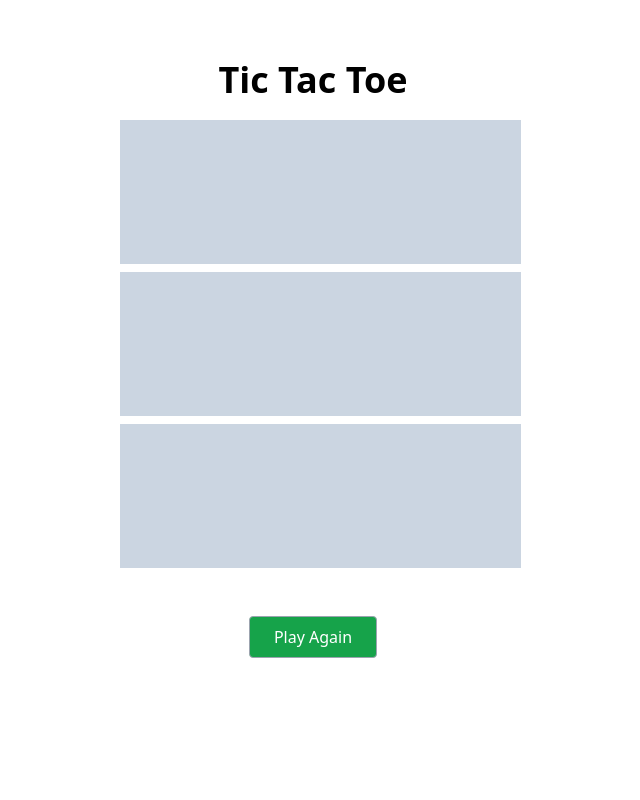
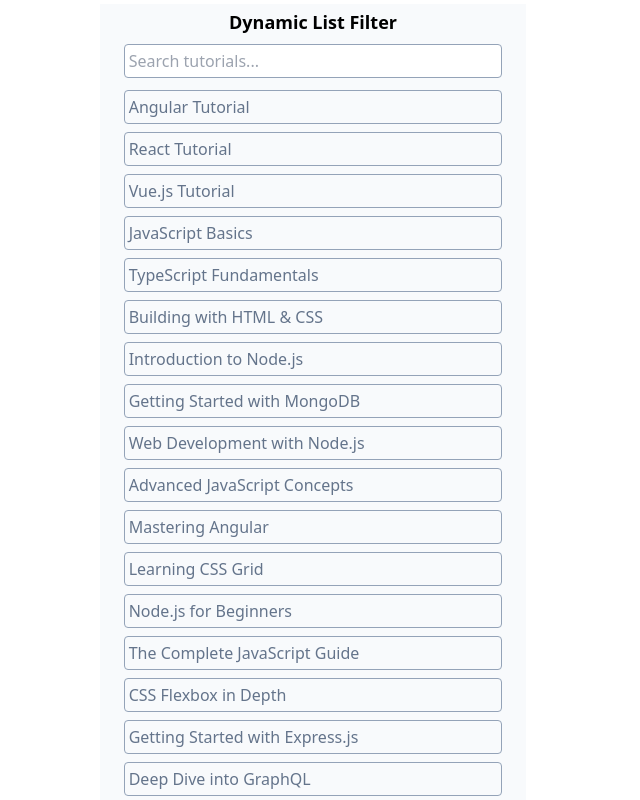
Before and after one commit to buddhika85/30_Apps_Angular, an Angular app: page / in a window 1280 px wide. Shown: the top 800 px of the page, without its empty margins (327-967 px from the left). Built offline with nearby package versions, Linux system fonts and the light colour scheme.

Commit message:
dynamic list filter

```diff
--- a/src/app/app.component.html
+++ b/src/app/app.component.html
@@ -8,4 +8,6 @@
 
 <!-- <app-guess-number-4 /> -->
 
-<app-tic-tac-toe-5 />
+<!-- <app-tic-tac-toe-5 /> -->
+
+<app-dynamic-list-filter />
--- /dev/null
+++ b/src/app/dynamic-list-filter/dynamic-list-filter.component.html
@@ -0,0 +1,19 @@
+<div class="flex flex-col mx-auto w-1/3 bg-slate-50 p-1 m-1">
+  <h3 class="text-lg font-bold text-center">Dynamic List Filter</h3>
+  <input
+    type="text"
+    placeholder="Search tutorials..."
+    class="ml-5 mr-5 mt-2 mb-2 p-1 border border-slate-400 rounded"
+    [(ngModel)]="typedString"
+    (ngModelChange)="onChange()"
+  />
+
+  @for (item of tutorialsDisplayList; track $index) {
+  <div
+    class="ml-5 mr-5 mt-1 mb-1 p-1 border border-slate-400 rounded text-slate-500 hover:bg-orange-50 cursor-pointer"
+    (click)="selectItem(item)"
+  >
+    {{ item }}
+  </div>
+  }
+</div>
--- /dev/null
+++ b/src/app/dynamic-list-filter/dynamic-list-filter.component.ts
@@ -0,0 +1,66 @@
+import { CommonModule } from '@angular/common';
+import { Component } from '@angular/core';
+import { FormsModule } from '@angular/forms';
+
+@Component({
+  selector: 'app-dynamic-list-filter',
+  standalone: true,
+  imports: [CommonModule, FormsModule],
+  templateUrl: './dynamic-list-filter.component.html',
+  styleUrl: './dynamic-list-filter.component.scss',
+})
+export class DynamicListFilterComponent {
+  typedString: string = '';
+  tutorialsList: string[] = [
+    'Angular Tutorial',
+    'React Tutorial',
+    'Vue.js Tutorial',
+    'JavaScript Basics',
+    'TypeScript Fundamentals',
+    'Building with HTML & CSS',
+    'Introduction to Node.js',
+    'Getting Started with MongoDB',
+    'Web Development with Node.js',
+    'Advanced JavaScript Concepts',
+    'Mastering Angular',
+    'Learning CSS Grid',
+    'Node.js for Beginners',
+    'The Complete JavaScript Guide',
+    'CSS Flexbox in Depth',
+    'Getting Started with Express.js',
+    'Deep Dive into GraphQL',
+    'Modern Web Development Trends',
+    'Building REST APIs with Express',
+    'Introduction to Git and GitHub',
+    'Web Accessibility Essentials',
+  ];
+
+  tutorialsDisplayList: string[] = [];
+
+  constructor() {
+    this.prepareDisplayList();
+  }
+
+  onChange() {
+    //console.log(this.typedString);
+    this.prepareDisplayList();
+  }
+
+  selectItem(selectedItem: string) {
+    this.typedString = selectedItem;
+    this.tutorialsDisplayList.length = 0;
+    this.tutorialsDisplayList.push(selectedItem);
+  }
+
+  private prepareDisplayList() {
+    // makes the display array empty
+    this.tutorialsDisplayList.length = 0;
+
+    // filtering logic
+    this.tutorialsList.forEach((item) => {
+      if (item.toLowerCase().includes(this.typedString.toLowerCase())) {
+        this.tutorialsDisplayList.push(item);
+      }
+    });
+  }
+}
```
Also changed, not shown: src/app/app.component.ts (+2 -9 lines), src/app/dynamic-list-filter/dynamic-list-filter.component.scss (added).
